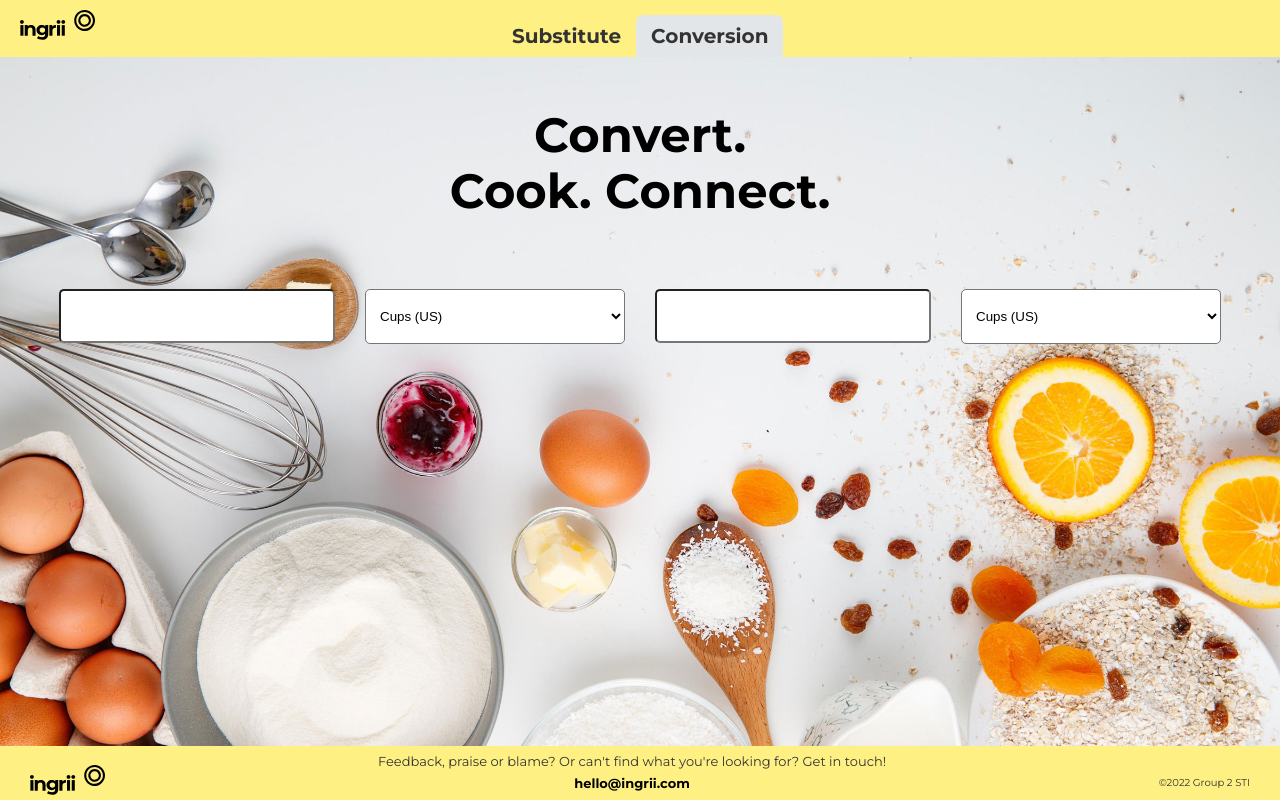
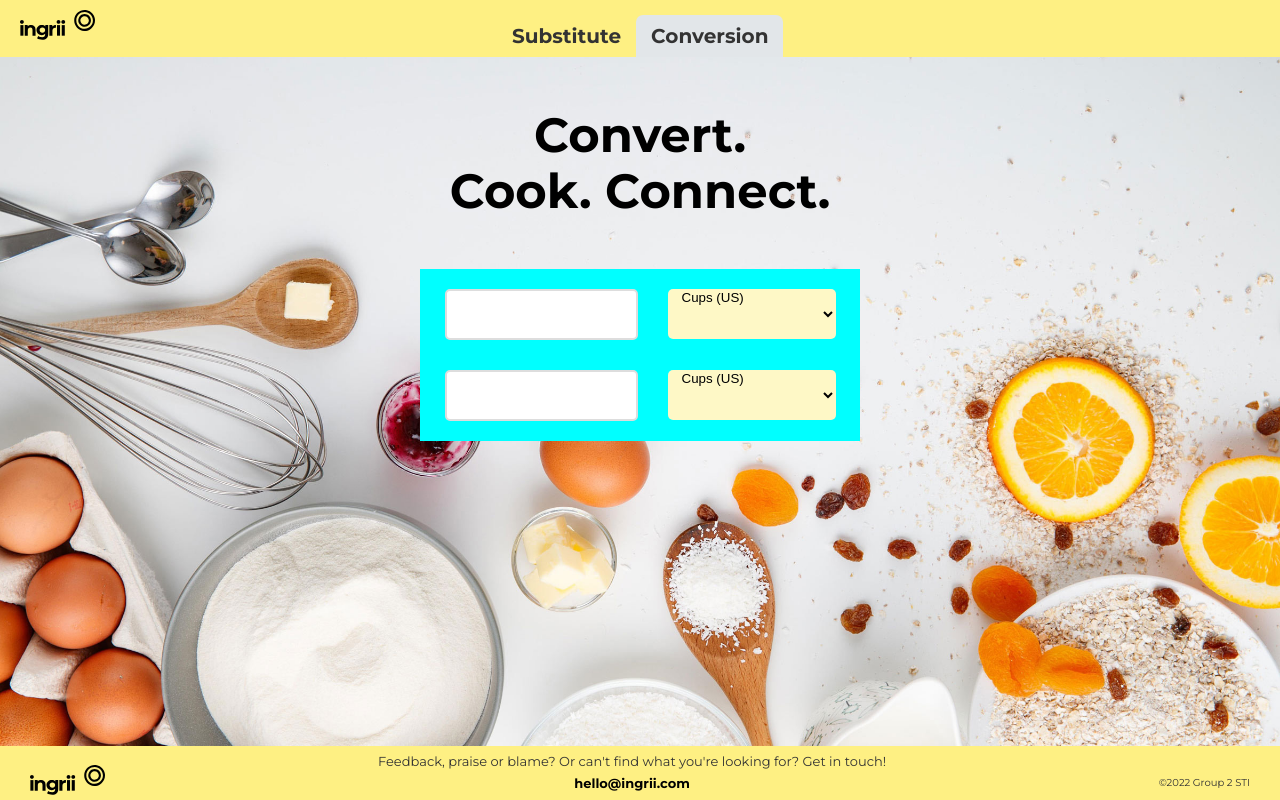
Before and after one commit to Annaaste/reactproject, a Next.js app: page /convert in a window 1280 px wide. Built offline with nearby package versions, Linux system fonts and the light colour scheme.

Commit message:
css convert hide dropdown

```diff
--- a/components/ConvertAtoms/ConvertAtoms.module.scss
+++ b/components/ConvertAtoms/ConvertAtoms.module.scss
@@ -1,6 +1,6 @@
 @import 'colors.scss';
 
- .selectOUT, .selectIN  {
+ /*.selectOUT, .selectIN  {
     display: flex;
     flex-direction: row;
     row-gap: 2rem;
@@ -29,5 +29,27 @@
   @include mq(500px) {
     width: 18rem;
     align-self: center;
+  }*/
+
+.selectOUT, .selectIN {
+  display: flex;
+  flex-direction: column;
+  height: 5rem;
+  padding-left: 1rem;
+  border-radius: 0.5rem;
+  background-color: $lightYellow;
+  border: 0rem;
+}
+
+.INPUT, .OUTPUT {
+  height: 4.5rem;
+  border-radius: 0.5rem;
+  padding-left: 1rem;
+  border: 0.2rem solid;
+  border-color: $lightGrey;
+
+  @include mq(500px) {
+    width: 18rem;
+    align-self: center;
   }
 }
--- a/components/SearchBar/SearchBar.module.scss
+++ b/components/SearchBar/SearchBar.module.scss
@@ -92,8 +92,7 @@
   width: 100%;
   cursor: default;
   border-radius: 3px;
-  background-color: pink;
-  //display: none;
+  display: none;
 }
 
 .searchInput.active .autocomBox li {
--- a/pages/convert/convert.module.scss
+++ b/pages/convert/convert.module.scss
@@ -23,13 +23,11 @@
 .convertForm {
   display: flex;
   justify-content: center;
-  box-sizing: 48px;
-
+  flex-wrap: wrap;
+  max-width:40rem;
+  background-color: aqua;
   gap: 3rem;
   padding: 2rem;
 
 
-  @include mq(500px) {
-    flex-direction: column;
-  }
 }
```
